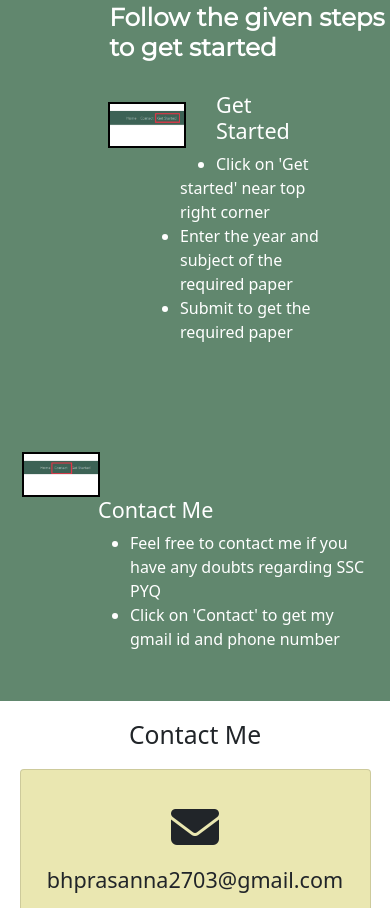
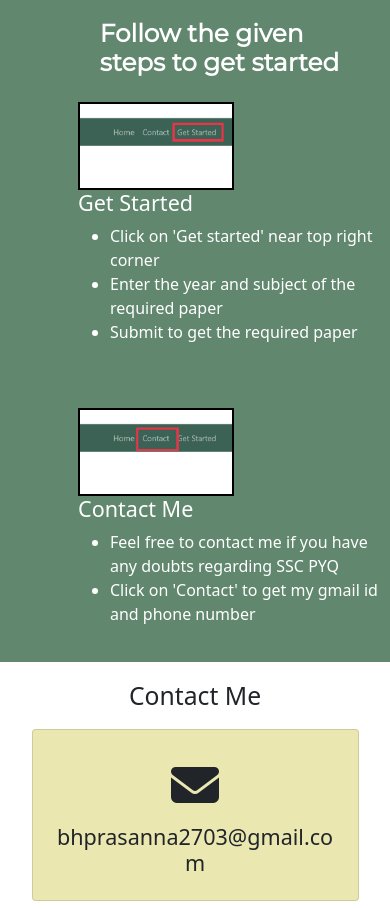
Before and after one commit to BHPrasanna/SSC-PYQ, a plain HTML site: page index.html in a window 390 px wide. Shown: the part 696-1604 px from the top of the page. Drawn offline with nearby package versions, Linux system fonts and the light colour scheme.

Commit message:
Update styles.css

```diff
--- a/css/styles.css
+++ b/css/styles.css
@@ -11,7 +11,7 @@ h1
 }
 .greet{
     text-align:center;
-    padding:10% 5%;
+    padding:10% 20%;
     border:solid 1px;
     margin:8% 8%;
     border-radius:5%;
@@ -36,6 +36,9 @@ h1
     float:right;
     margin-right:290px;
     border:solid 2px black;
+}
+.contact-me
+{
     font-family: 'Montserrat';
 }
 .right-text
@@ -56,6 +59,7 @@ h1
 .extra{
     padding:5%;
     text-align:center;
+    margin: auto auto;
 }
 .icon{
     padding:5%;
@@ -92,3 +96,37 @@ h1
 #submitButton{
   margin-left:5%;
 }
+@media(max-width: 1024px){
+    .getStarted
+    {
+        width:50%;
+        border:solid 2px black;
+        margin:0 auto;
+        float:none;
+        text-align: center;
+    }
+    .Contact
+    {
+        width:50%;
+        border:solid 2px black;
+        margin:0 auto;
+        float:none;
+        text-align: center;
+    }
+    .right-text
+    {
+      clear:left;
+      margin:0 auto;
+    }
+   .left-text
+  {
+    margin:0 auto;
+    clear:right;
+   }
+   .follow{
+    padding: 5% 7%;
+   }
+   .greet{
+    padding :10% 5%;
+   }
+}
```
